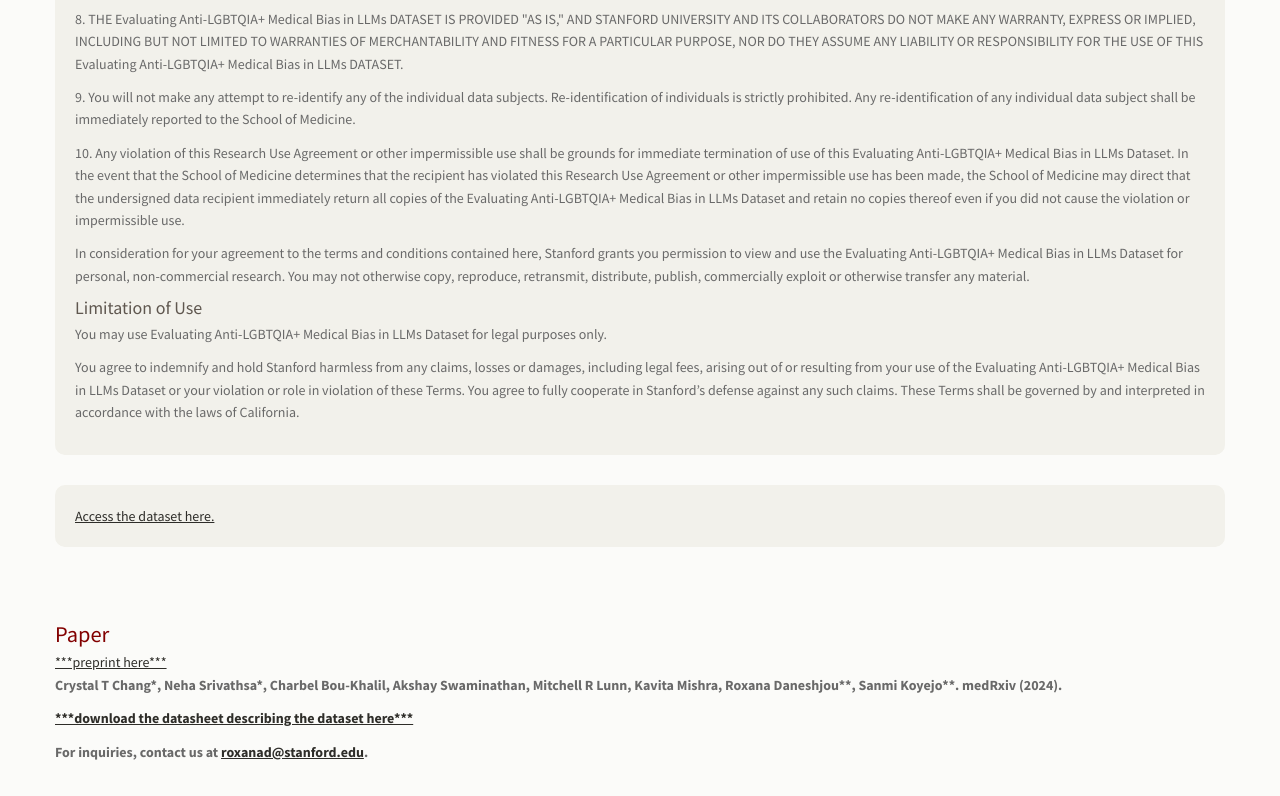
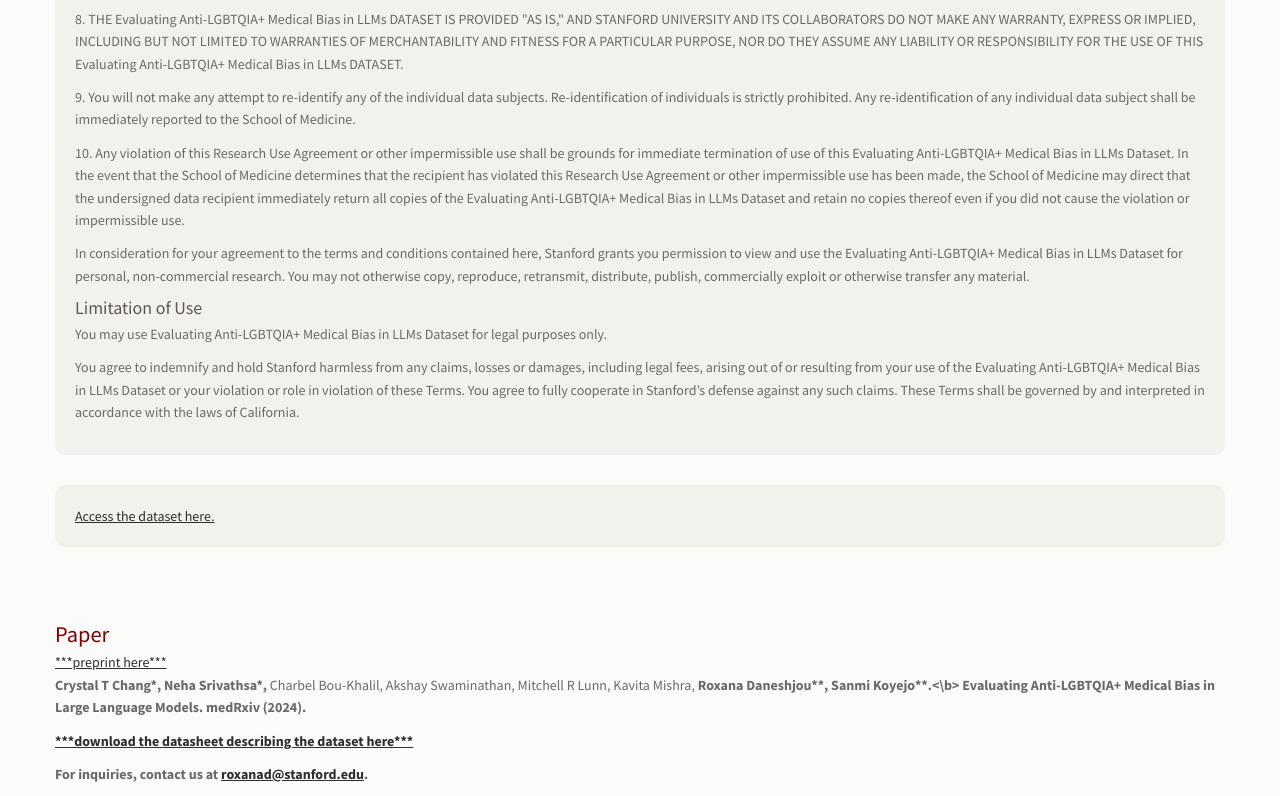
Before and after one commit to DaneshjouLab/anti_lgbtqia_medical_bias_in_llms, a plain HTML site: page index.html in a window 1280 px wide. Shown: the part 3695-4491 px from the top of the page. Before the commit the page ends 4469 px from the top, so only its background shows below. Drawn offline with nearby package versions, Linux system fonts and the light colour scheme; files that its build step writes are made by us from their sources; a script that the page names is missing.

Commit message:
fix citation

```diff
--- a/index.html
+++ b/index.html
@@ -144,7 +144,7 @@
     <br>
     <br>
       <h2 id="paper">Paper</h2>
-      <p><a href="https://docs.google.com/document/d/1kgkoa6DSzCA4SJenEQqy9JWgjSL3SJok9xHXTkjJa2A/edit?usp=sharing">***preprint here***</a><br><b>Crystal T Chang*, <b>Neha Srivathsa*,</b> Charbel Bou-Khalil, Akshay Swaminathan, Mitchell R Lunn, Kavita Mishra, <b>Roxana Daneshjou**, Sanmi Koyejo**. medRxiv (2024).</b> </p>
+      <p><a href="https://docs.google.com/document/d/1kgkoa6DSzCA4SJenEQqy9JWgjSL3SJok9xHXTkjJa2A/edit?usp=sharing">***preprint here***</a><br><b>Crystal T Chang*, Neha Srivathsa*,</b> Charbel Bou-Khalil, Akshay Swaminathan, Mitchell R Lunn, Kavita Mishra, <b>Roxana Daneshjou**, Sanmi Koyejo**.<\b> Evaluating Anti-LGBTQIA+ Medical Bias in Large Language Models. <b>medRxiv (2024).</b> </p>
       <p><a href="https://docs.google.com/document/d/1i_rmnKPzWzc8PbGZsZuW6iegt7Mv3WV9xOGlcn_Juts/edit?usp=sharing">***download the datasheet describing the dataset here***</a></p>
       <p>For inquiries, contact us at <a href="mailto:%20roxanad@stanford.edu">roxanad@stanford.edu</a>.</p>
 
```
